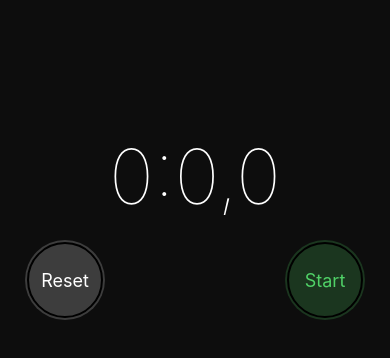
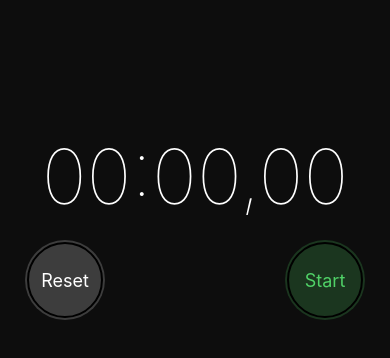
Before and after one commit to Magho/StopWatch-app-, a React Native app: screen / in a window 390 px wide. Shown: the top 358 px of the page. Built offline with nearby package versions, Linux system fonts and the light colour scheme.

Commit message:
fix time dispaly

```diff
--- a/App.js
+++ b/App.js
@@ -3,11 +3,16 @@ import {Platform, StyleSheet, Text, View, ScrollView, TouchableOpacity} from 're
 import moment from 'moment'
 
 function Timer ({interval, style}) {
+
+  const pad = (n) => n < 10 ? '0' + n : n
   const duration = moment.duration(interval)
   const centiseconds = Math.floor(duration.milliseconds() / 10)
+
   return (
     <Text style = {style}>
-      {duration.minutes()}:{duration.seconds()},{centiseconds}
+      {pad(duration.minutes())}:
+      {pad(duration.seconds())},
+      {pad(centiseconds)}
     </Text>
   )
 }
```
